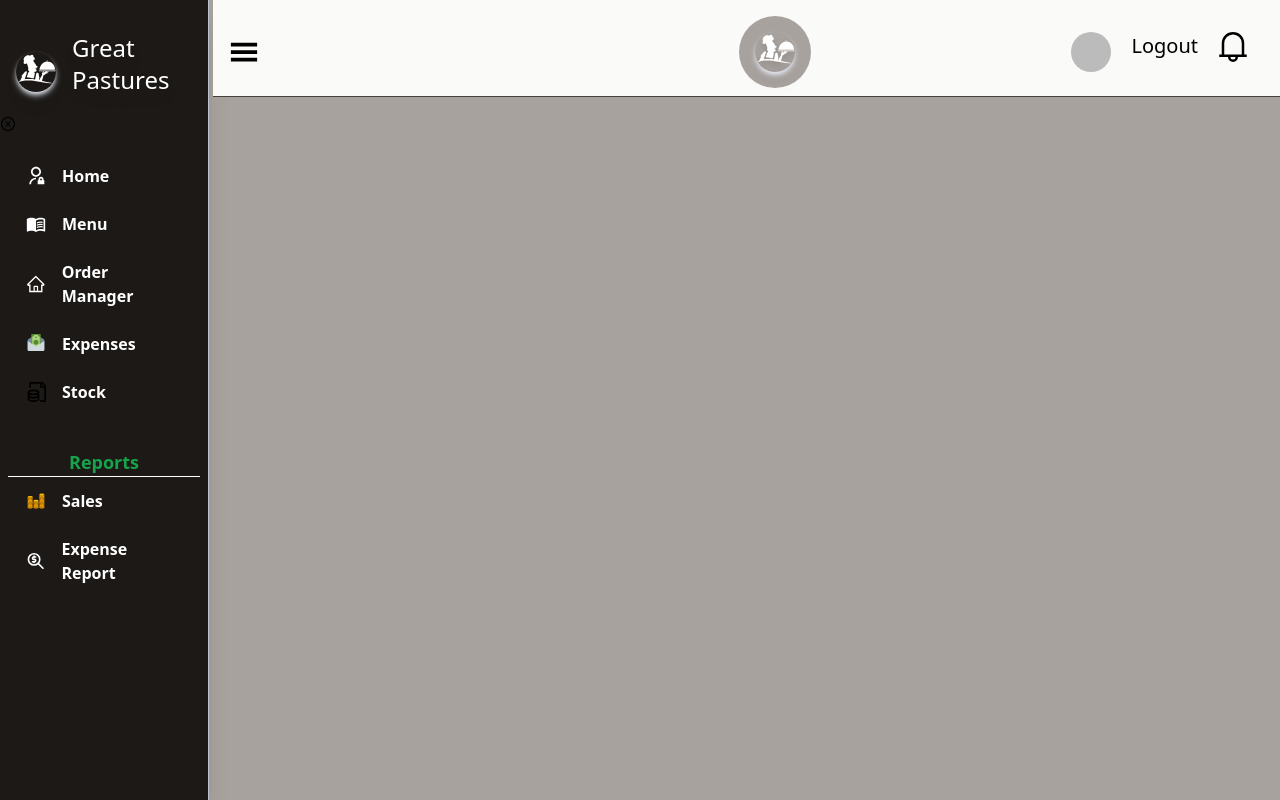
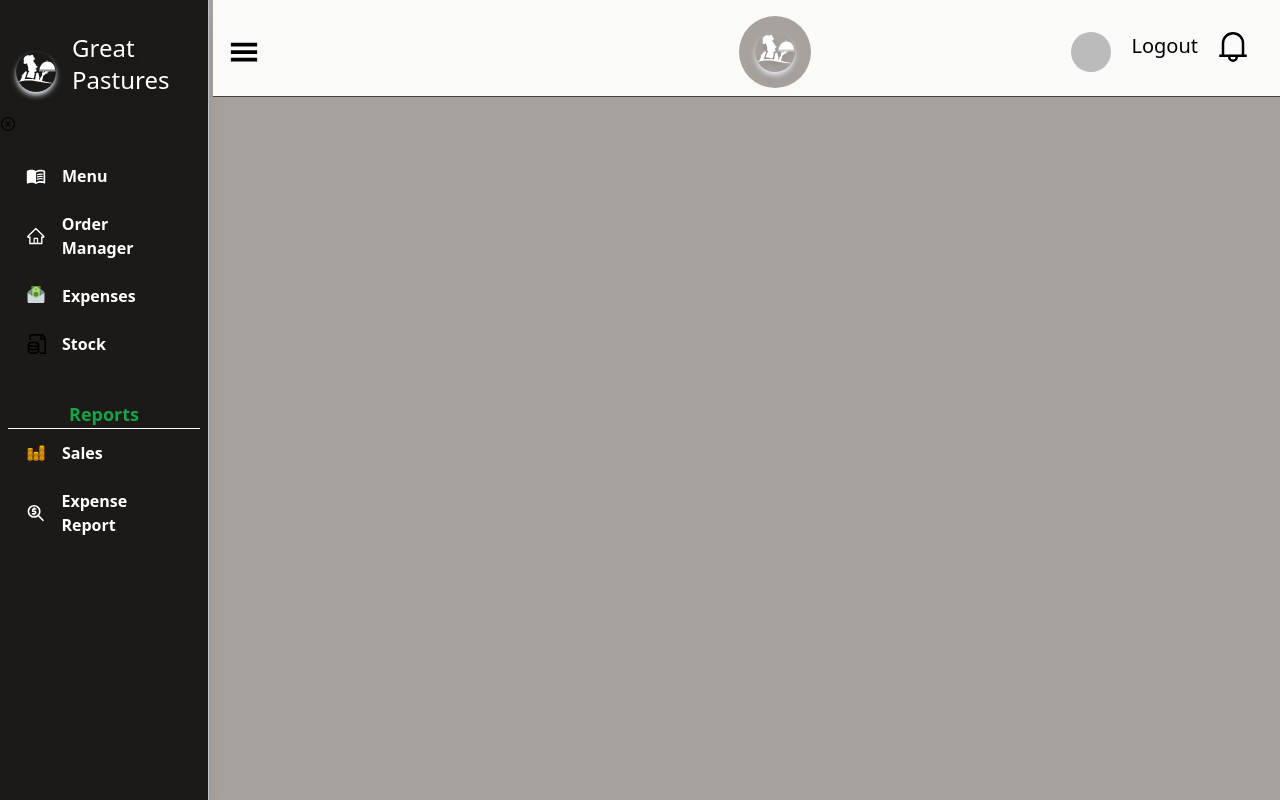
Before and after one commit to dennoh-mzoefu/point-of-sale, a React (Vite) app: page /login in a window 1280 px wide. Built offline with nearby package versions, Linux system fonts and the light colour scheme; no server answers; the database is empty; sample sign-in values are in the browser's storage.

Commit message:
protect routes

```diff
--- a/src/components/Sidebar.jsx
+++ b/src/components/Sidebar.jsx
@@ -10,14 +10,26 @@ import { Link } from "react-router-dom";
 import { BiUserCircle } from "react-icons/bi";
 import logo from "../assets/resturant-logo.svg";
 import { GrNotification } from "react-icons/gr";
+import { useSelector } from "react-redux";
+import { useAuthState } from "react-firebase-hooks/auth";
+import { auth } from "../../utils/firebase";
 // import { FcSalesPerformance } from "react-icons/fc";
 
 function Sidebar({ activeMenu, setActiveMenu, screenSize, setScreenSize }) {
   const style =
     "w-52 flex  items-center justify-center py-3 hover:text-white  hover:bg-stone-400";
+  const { currentUser, users } = useSelector((state) => state.user);
+  const [user, loading] = useAuthState(auth);
 
+  const [role, setRole] = useState(currentUser?.roles);
+  useEffect(() => {
+    users &&
+      user &&
+      setRole(users.filter((item) => item.uid == user.uid)[0]?.roles);
+  }, [user, users]);
   return (
     <div className=" ">
+      {console.log({ role })}
       {activeMenu && (
         <div className="bg-stone-900  shadow-xl h-screen border-r border-slate-300/90 flex flex-col w-fit ">
           <div className="flex w-fit ml-4 mt-8">
@@ -32,6 +44,7 @@ function Sidebar({ activeMenu, setActiveMenu, screenSize, setScreenSize }) {
           <AiOutlineCloseCircle className="my-5 justify-end " />
           <div className="flex flex-col">
             {/* each link */}
+            {role == "admin" && (
               <Link
                 onClick={() => setActiveMenu((prevState) => !prevState)}
                 to="/home"
@@ -49,6 +62,7 @@ function Sidebar({ activeMenu, setActiveMenu, screenSize, setScreenSize }) {
                   </div>
                 </div>
               </Link>
+            )}
             <Link
               onClick={() => setActiveMenu((prevState) => !prevState)}
               to="/menu"
```
Lines whose indentation alone changed are shown as unchanged.
